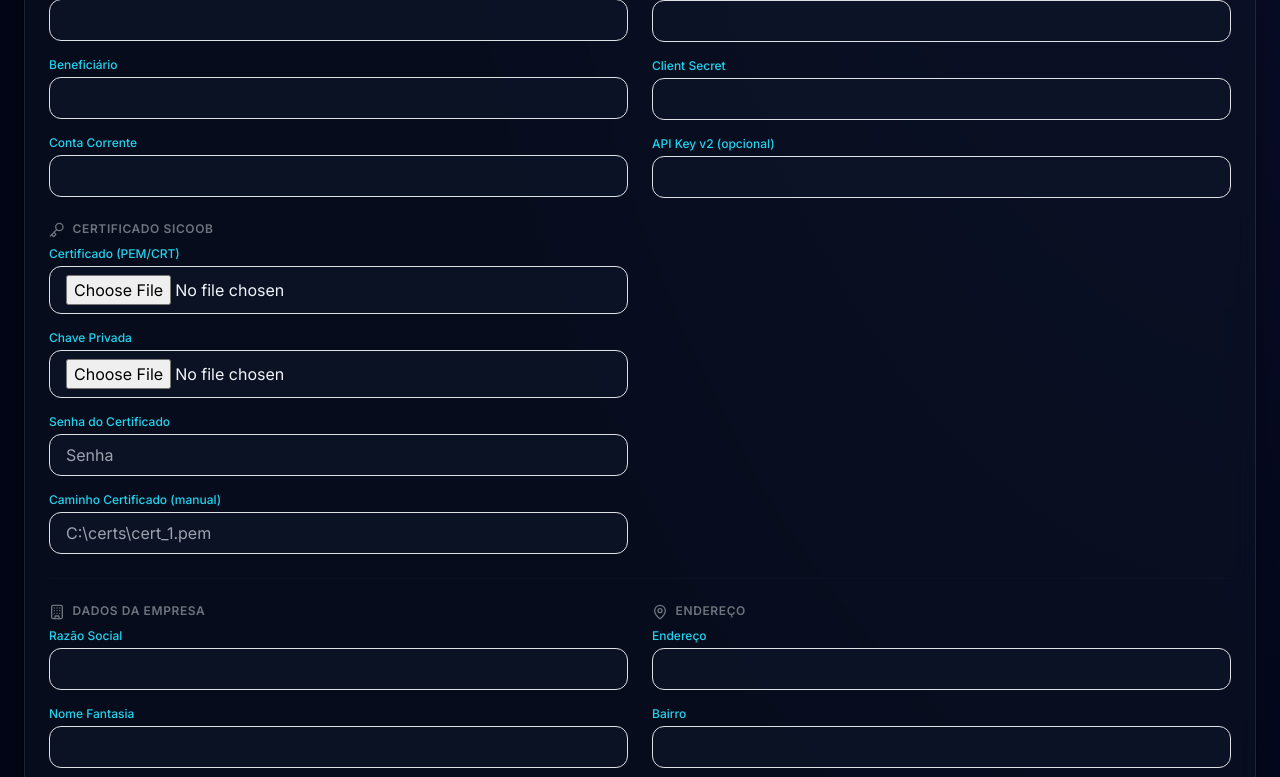
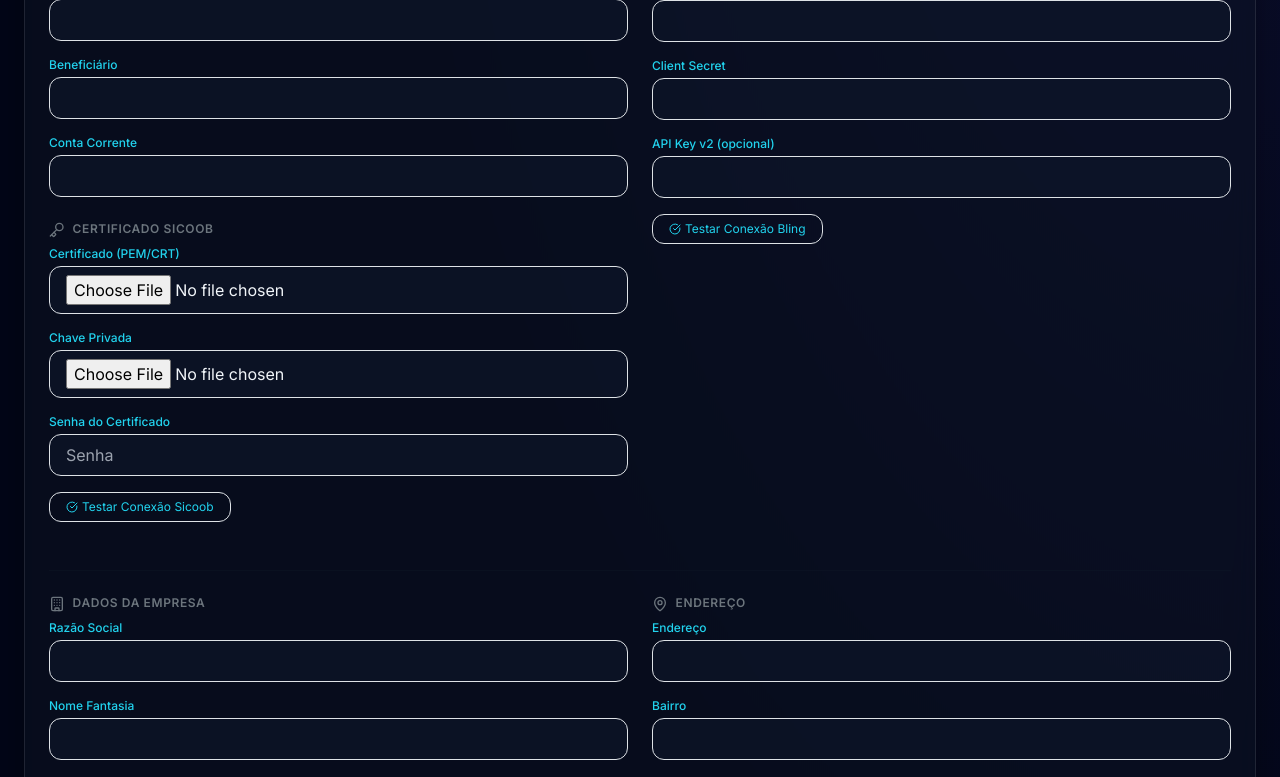
Before and after one commit to machado3-lang/controle-comercial, a FastAPI app: template templates/configuracoes/form.html in a window 1280 px wide. Shown: the part 504-1281 px from the top of the page. Run offline with FastAPI, Linux system fonts and the light colour scheme; the template is opened without the code that fills it, so the values that code supplies are empty; parts of the project's set-up code (start-up, migrations or seed data) failed here and were passed over; some libraries are stand-ins or nearby versions.

Commit message:
Add connection test buttons for Sicoob and Bling in configuracoes

```diff
--- a/routers/bling.py
+++ b/routers/bling.py
@@ -1263,8 +1263,28 @@ def sincronizar_ordens_pendentes(request: Request, db: Session = Depends(get_db)
         else:
             ok += 1
 
-    msg = f"{ok} OS(s) sincronizada(s)"
-    if errors:
-        msg += f" | {len(errors)} erro(s): {'; '.join(errors)}"
-    request.session["message"] = {"texto": msg, "tipo": "success" if not errors else "warning"}
-    return RedirectResponse(url="/bling", status_code=303)
+msg = f"{ok} OS(s) sincronizada(s)"
+     if errors:
+         msg += f" | {len(errors)} erro(s): {'; '.join(errors)}"
+     request.session["message"] = {"texto": msg, "tipo": "success" if not errors else "warning"}
+     return RedirectResponse(url="/bling", status_code=303)
+
+
+@router.get("/testar-conexao")
+def testar_conexao(request: Request, db: Session = Depends(get_db)):
+    if not request.session.get("user_id"):
+        return JSONResponse({"success": False, "error": "Não autenticado"})
+    emp = db.query(Empresa).first()
+    if not emp or not emp.bling_client_id:
+        return JSONResponse({"success": False, "error": "Credenciais Bling não configuradas"})
+    token = get_token(db)
+    if not token:
+        return JSONResponse({"success": False, "error": "Falha ao obter token"})
+    with httpx.Client() as client:
+        try:
+            r = client.get("https://api.bling.com.br/Api/v3/empresas/me", headers={"Authorization": f"Bearer {token}"})
+            if r.status_code == 200:
+                return JSONResponse({"success": True})
+            return JSONResponse({"success": False, "error": f"HTTP {r.status_code}"})
+        except Exception as e:
+            return JSONResponse({"success": False, "error": str(e)})
--- a/templates/configuracoes/form.html
+++ b/templates/configuracoes/form.html
@@ -41,10 +41,10 @@
                 </div>
                 <h6 class="text-secondary text-xs font-semibold text-cyan-400 uppercase tracking-wider mb-2 mt-4"><i data-lucide="key" class="w-4 h-4 inline me-1"></i> Certificado Sicoob</h6>
                 <div class="grid grid-cols-1 gap-3">
-                    <div><label class="block text-xs font-medium text-cyan-400 mb-1">Certificado (PEM/CRT)</label><input type="file" name="sicoob_cert_file" class="w-full px-3 py-2 bg-slate-900/60 border border-slate-800/80 rounded-xl text-slate-100 focus:border-cyan-500/50" accept=".pem,.crt,.cer,.p12">{% if empresa and empresa.sicoob_cert_path %}<small class="text-emerald-400 block mt-1">Arquivo: {{ empresa.sicoob_cert_path }}</small>{% endif %}</div>
-                    <div><label class="block text-xs font-medium text-cyan-400 mb-1">Chave Privada</label><input type="file" name="sicoob_key_file" class="w-full px-3 py-2 bg-slate-900/60 border border-slate-800/80 rounded-xl text-slate-100 focus:border-cyan-500/50" accept=".key,.pem"></div>
+                    <div><label class="block text-xs font-medium text-cyan-400 mb-1">Certificado (PEM/CRT)</label><input type="file" name="sicoob_cert_file" class="w-full px-3 py-2 bg-slate-900/60 border border-slate-800/80 rounded-xl text-slate-100 focus:border-cyan-500/50" accept=".pem,.crt,.cer,.p12">{% if empresa and empresa.sicoob_cert_base64 %}<small class="text-emerald-400 block mt-1">Certificado configurado</small>{% endif %}</div>
+                    <div><label class="block text-xs font-medium text-cyan-400 mb-1">Chave Privada</label><input type="file" name="sicoob_key_file" class="w-full px-3 py-2 bg-slate-900/60 border border-slate-800/80 rounded-xl text-slate-100 focus:border-cyan-500/50" accept=".key,.pem">{% if empresa and empresa.sicoob_cert_key_base64 %}<small class="text-emerald-400 block mt-1">Chave configurada</small>{% endif %}</div>
                     <div><label class="block text-xs font-medium text-cyan-400 mb-1">Senha do Certificado</label><input type="password" name="sicoob_cert_password" class="w-full px-3 py-2 bg-slate-900/60 border border-slate-800/80 rounded-xl text-slate-100 focus:border-cyan-500/50" placeholder="Senha"></div>
-                    <div><label class="block text-xs font-medium text-cyan-400 mb-1">Caminho Certificado (manual)</label><input type="text" class="w-full px-3 py-2 bg-slate-900/60 border border-slate-800/80 rounded-xl text-slate-100 focus:border-cyan-500/50" name="sicoob_cert_path" value="{{ empresa.sicoob_cert_path if empresa else '' }}" placeholder="C:\certs\cert_1.pem"></div>
+                    <div><button type="button" id="btnTestarSicoob" class="flex items-center px-3 py-1.5 text-xs text-cyan-400 border border-cyan-800/50 rounded-xl hover:bg-cyan-950/30 transition"><i data-lucide="check-circle" class="w-3 h-3 me-1"></i> Testar Conexão Sicoob</button><span id="sicoobTestStatus" class="text-xs ms-2"></span></div>
                 </div>
             </div>
 
@@ -55,6 +55,7 @@
                     <div><label class="block text-xs font-medium text-cyan-400 mb-1">Client ID</label><input type="text" class="w-full px-3 py-2 bg-slate-900/60 border border-slate-800/80 rounded-xl text-slate-100 focus:border-cyan-500/50" name="bling_client_id" value="{{ empresa.bling_client_id if empresa else '' }}"></div>
                     <div><label class="block text-xs font-medium text-cyan-400 mb-1">Client Secret</label><input type="text" class="w-full px-3 py-2 bg-slate-900/60 border border-slate-800/80 rounded-xl text-slate-100 focus:border-cyan-500/50" name="bling_client_secret" value="{{ empresa.bling_client_secret if empresa else '' }}"></div>
                     <div><label class="block text-xs font-medium text-cyan-400 mb-1">API Key v2 (opcional)</label><input type="text" class="w-full px-3 py-2 bg-slate-900/60 border border-slate-800/80 rounded-xl text-slate-100 focus:border-cyan-500/50" name="bling_api_key_v2" value="{{ empresa.bling_api_key_v2 if empresa else '' }}"></div>
+                    <div><button type="button" id="btnTestarBling" class="flex items-center px-3 py-1.5 text-xs text-cyan-400 border border-cyan-800/50 rounded-xl hover:bg-cyan-950/30 transition"><i data-lucide="check-circle" class="w-3 h-3 me-1"></i> Testar Conexão Bling</button><span id="blingTestStatus" class="text-xs ms-2"></span></div>
                 </div>
             </div>
         </div>
@@ -146,5 +147,49 @@ document.getElementById('btnSincronizarBling').addEventListener('click', functio
             location.reload();
         });
 });
+document.getElementById('btnTestarSicoob').addEventListener('click', function() {
+    const btn = this;
+    const originalHtml = btn.innerHTML;
+    btn.innerHTML = '<span class="spinner-border spinner-border-sm"></span>';
+    btn.disabled = true;
+    const status = document.getElementById('sicoobTestStatus');
+    status.textContent = '';
+    fetch('/sicoob/api/testar-token')
+        .then(r => r.json())
+        .then(data => {
+            btn.innerHTML = originalHtml;
+            btn.disabled = false;
+            status.textContent = data.success ? '✓ Conexão OK' : '✗ Falha: ' + data.error;
+            status.className = data.success ? 'text-emerald-400' : 'text-rose-400';
+        })
+        .catch(() => {
+            btn.innerHTML = originalHtml;
+            btn.disabled = false;
+            status.textContent = 'Erro na requisição';
+            status.className = 'text-rose-400';
+        });
+});
+document.getElementById('btnTestarBling').addEventListener('click', function() {
+    const btn = this;
+    const originalHtml = btn.innerHTML;
+    btn.innerHTML = '<span class="spinner-border spinner-border-sm"></span>';
+    btn.disabled = true;
+    const status = document.getElementById('blingTestStatus');
+    status.textContent = '';
+    fetch('/bling/testar-conexao')
+        .then(r => r.json())
+        .then(data => {
+            btn.innerHTML = originalHtml;
+            btn.disabled = false;
+            status.textContent = data.success ? '✓ Conexão OK' : '✗ Falha: ' + (data.error || 'Credenciais inválidas');
+            status.className = data.success ? 'text-emerald-400' : 'text-rose-400';
+        })
+        .catch(() => {
+            btn.innerHTML = originalHtml;
+            btn.disabled = false;
+            status.textContent = 'Erro na requisição';
+            status.className = 'text-rose-400';
+        });
+});
 </script>
 {% endblock %}
```
